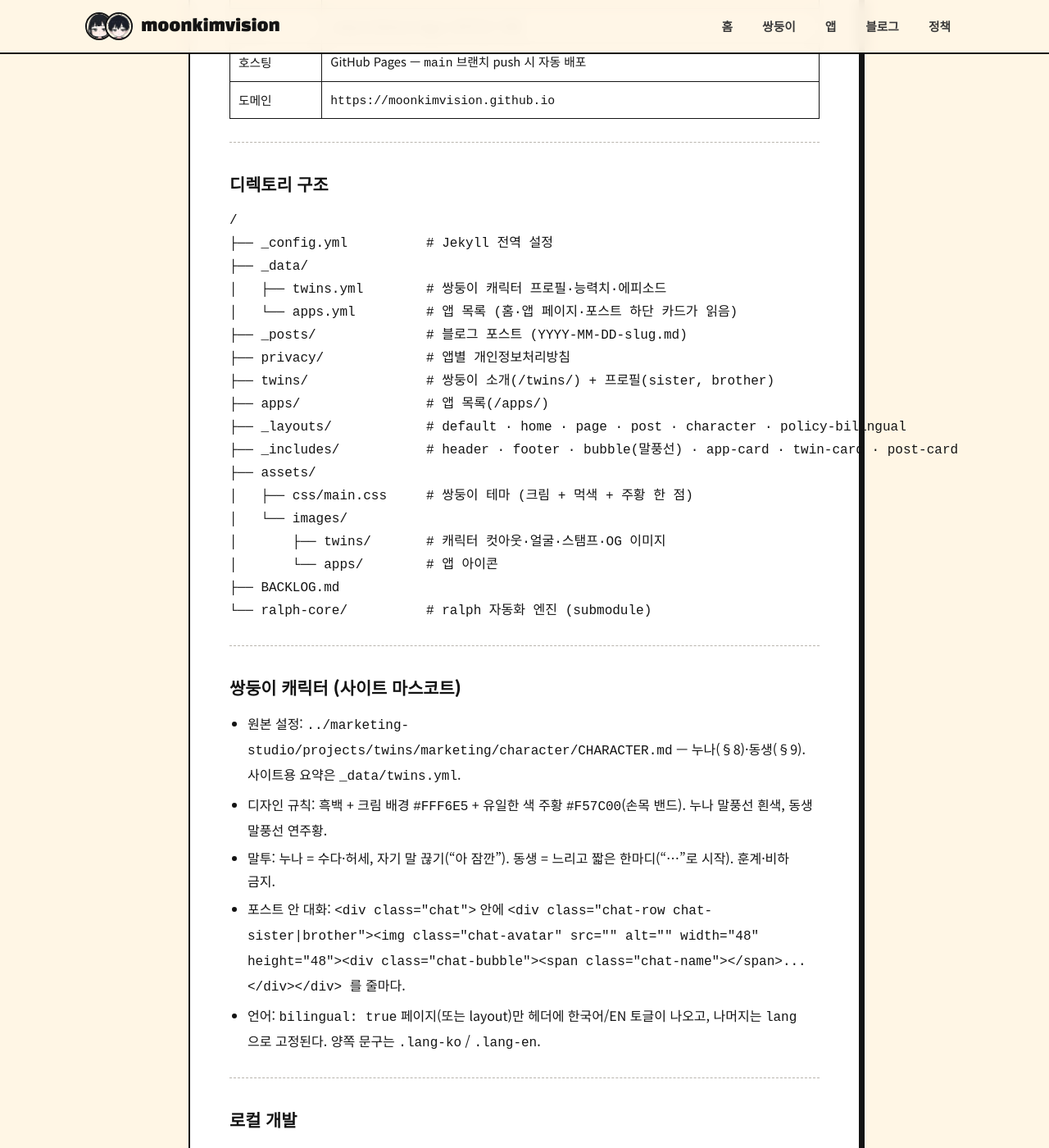
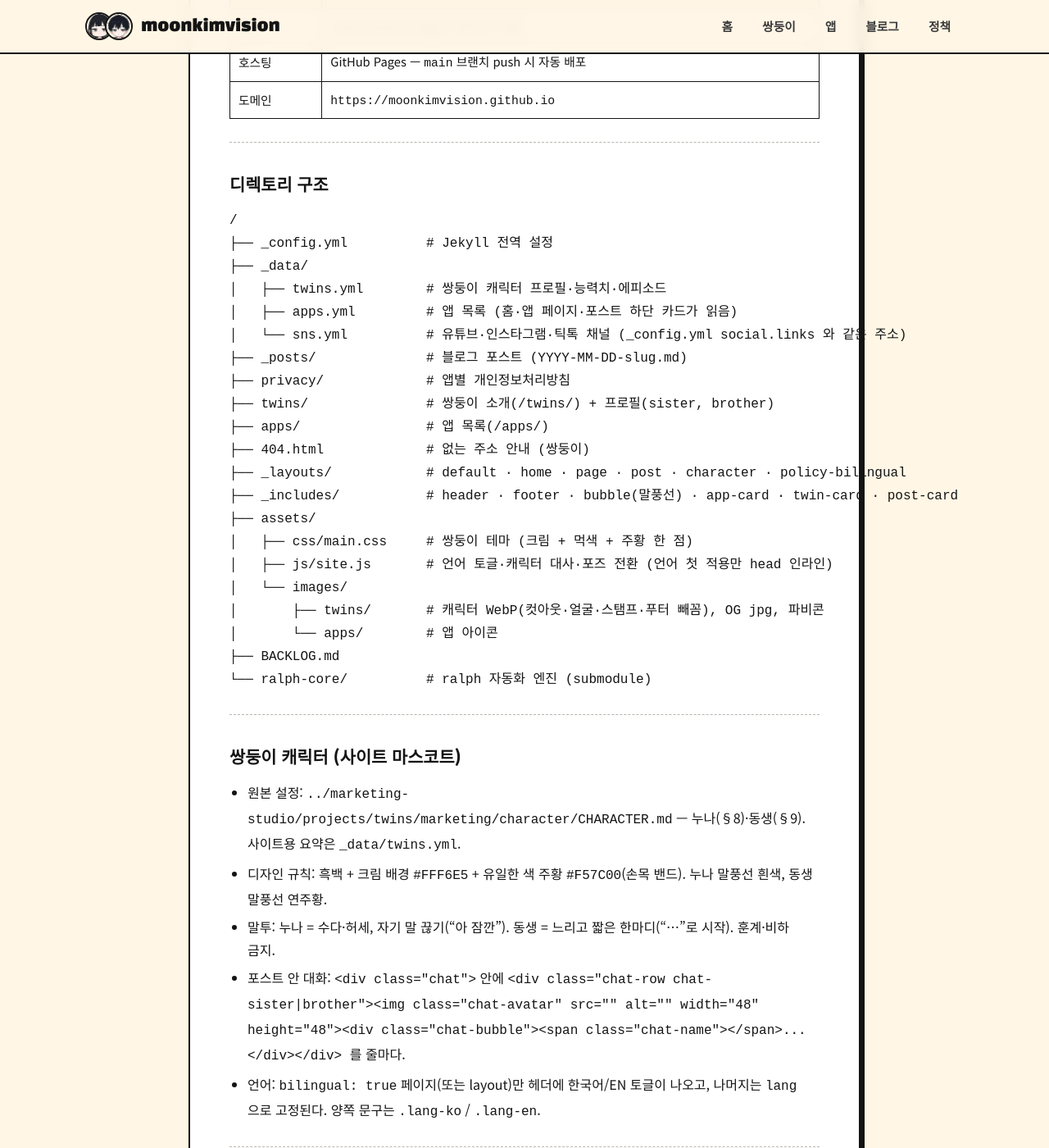
Before and after one commit to moonkimvision/moonkimvision.github.io, a Jekyll site: the page built from CLAUDE.md, in a window 1280 px wide and 1400 px high, scrolled down 538 px. Shown: the whole window at 82% size. Built offline with Jekyll 4.4.1, drawn with Linux system fonts in a browser that asks for light colours; our own code applies the rules of GitHub Pages for plain Markdown files.

Commit message:
CLAUDE.md 에 SNS·site.js·404·WebP 이미지 구조 반영
Co-Authored-By: Claude Opus 5.5 <noreply@anthropic.com>

```diff
--- a/CLAUDE.md
+++ b/CLAUDE.md
@@ -22,17 +22,20 @@ Jekyll 기반 GitHub Pages 블로그.
 ├── _config.yml          # Jekyll 전역 설정
 ├── _data/
 │   ├── twins.yml        # 쌍둥이 캐릭터 프로필·능력치·에피소드
-│   └── apps.yml         # 앱 목록 (홈·앱 페이지·포스트 하단 카드가 읽음)
+│   ├── apps.yml         # 앱 목록 (홈·앱 페이지·포스트 하단 카드가 읽음)
+│   └── sns.yml          # 유튜브·인스타그램·틱톡 채널 (_config.yml social.links 와 같은 주소)
 ├── _posts/              # 블로그 포스트 (YYYY-MM-DD-slug.md)
 ├── privacy/             # 앱별 개인정보처리방침
 ├── twins/               # 쌍둥이 소개(/twins/) + 프로필(sister, brother)
 ├── apps/                # 앱 목록(/apps/)
+├── 404.html             # 없는 주소 안내 (쌍둥이)
 ├── _layouts/            # default · home · page · post · character · policy-bilingual
 ├── _includes/           # header · footer · bubble(말풍선) · app-card · twin-card · post-card
 ├── assets/
 │   ├── css/main.css     # 쌍둥이 테마 (크림 + 먹색 + 주황 한 점)
+│   ├── js/site.js       # 언어 토글·캐릭터 대사·포즈 전환 (언어 첫 적용만 head 인라인)
 │   └── images/
-│       ├── twins/       # 캐릭터 컷아웃·얼굴·스탬프·OG 이미지
+│       ├── twins/       # 캐릭터 WebP(컷아웃·얼굴·스탬프·푸터 빼꼼), OG jpg, 파비콘
 │       └── apps/        # 앱 아이콘
 ├── BACKLOG.md
 └── ralph-core/          # ralph 자동화 엔진 (submodule)
```
